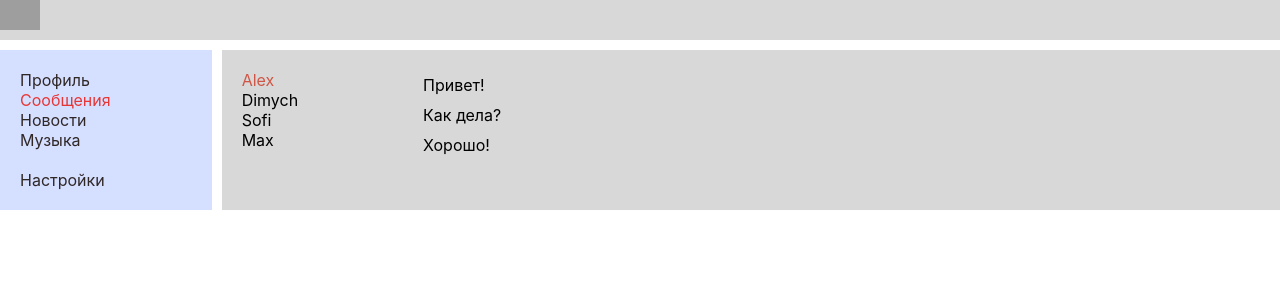
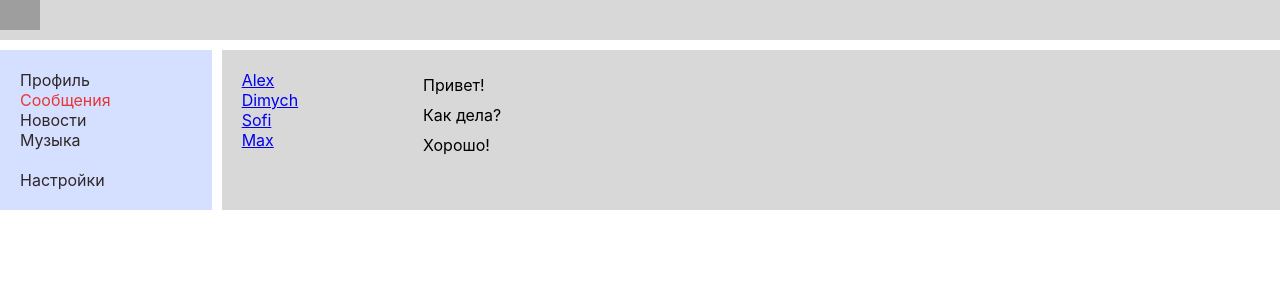
Before and after one commit to medrom4/it-cam, a React (Create React App) app: page /dialogs in a window 1280 px wide. Shown: the top 300 px of the page. Built offline with nearby package versions, Linux system fonts and the light colour scheme; grey boxes are pictures that could not be loaded.

Commit message:
react22-

```diff
--- a/src/components/Dialogs/Dialogs.jsx
+++ b/src/components/Dialogs/Dialogs.jsx
@@ -1,21 +1,22 @@
 import React from 'react';
 import s from './Dialogs.module.css';
+import { NavLink } from 'react-router-dom';
 
 const Dialogs = () => {
     return (
         <div className={s.dialogs}>
             <div className={s.dialogsItems}>
                 <div className={s.dialog + ' ' + s.active}>
-                    Alex
+                    <NavLink to="/dialogs/1">Alex</NavLink>
                 </div>
                 <div className={s.dialog}>
-                    Dimych
+                    <NavLink to="/dialogs/2">Dimych</NavLink>
                 </div>
                 <div className={s.dialog}>
-                    Sofi
+                    <NavLink to="/dialogs/3">Sofi</NavLink>
                 </div>
                 <div className={s.dialog}>
-                    Max
+                    <NavLink to="/dialogs/4">Max</NavLink>
                 </div>
             </div>
 
```
